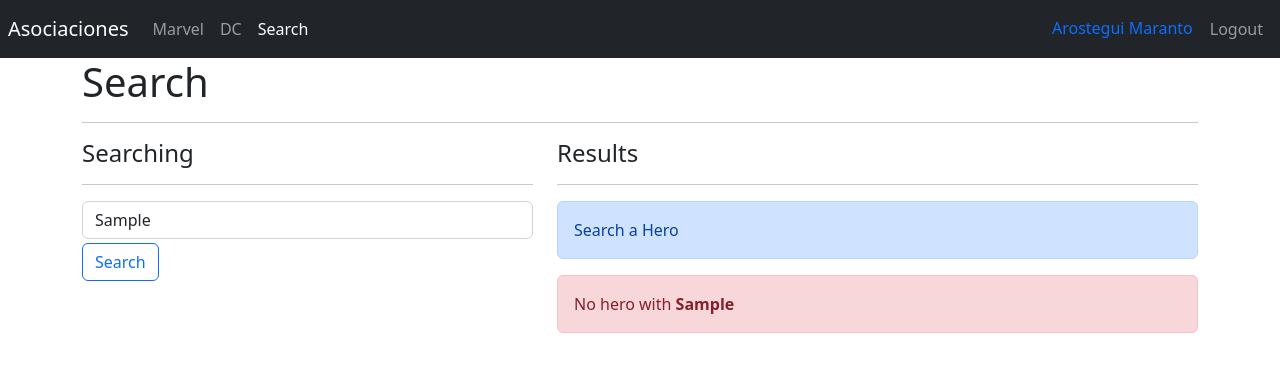
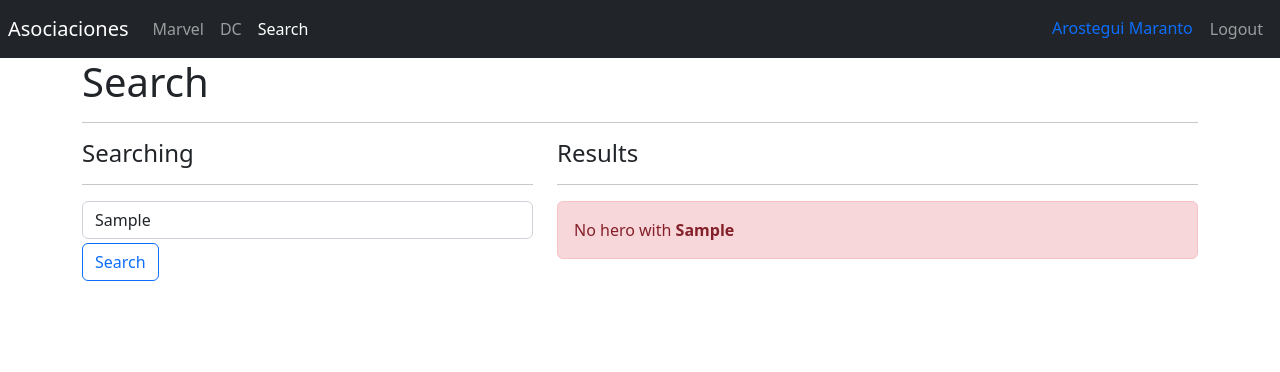
Before and after one commit to arosteguimaranto/HeroesApp, a React (Vite) app: page /search in a window 1280 px wide. Both pictures are taken after typing "Sample" into the empty fields and a click on the button "Search". Shown: the top 372 px of the page. Built offline with nearby package versions, Linux system fonts and the light colour scheme.

Commit message:
Continuación de proyecto - Protección de Rutas

```diff
--- a/src/heroes/pages/SearchPage.jsx
+++ b/src/heroes/pages/SearchPage.jsx
@@ -26,7 +26,7 @@
   const onSearchSubmit = (e) => {
     e.preventDefault();
 
-    if (searchText.trim().length <= 1) return;
+   // if (searchText.trim().length <= 1) return;
 
     navigate(`?q=${searchText}`);
 
@@ -65,14 +65,16 @@
         <div className=" col-7">
           <h4> Results </h4>
           <hr />
+          {
 
-          <div className=" alert alert-primary">
-            Search a Hero
-          </div>
+            (q === '')
+            ?  <div className=" alert alert-primary"> Search a Hero </div>
+            : (heroes.length === 0 ) && <div className=" alert alert-danger"> No hero with <b>{q}</b> </div>
+          }
 
-          <div className=" alert alert-danger">
-            No hero with <b>{q}</b>
-          </div>
+
+
+
           {
             heroes.map(hero => (
              <HeroCard key={hero.id} {...hero}/>
```
